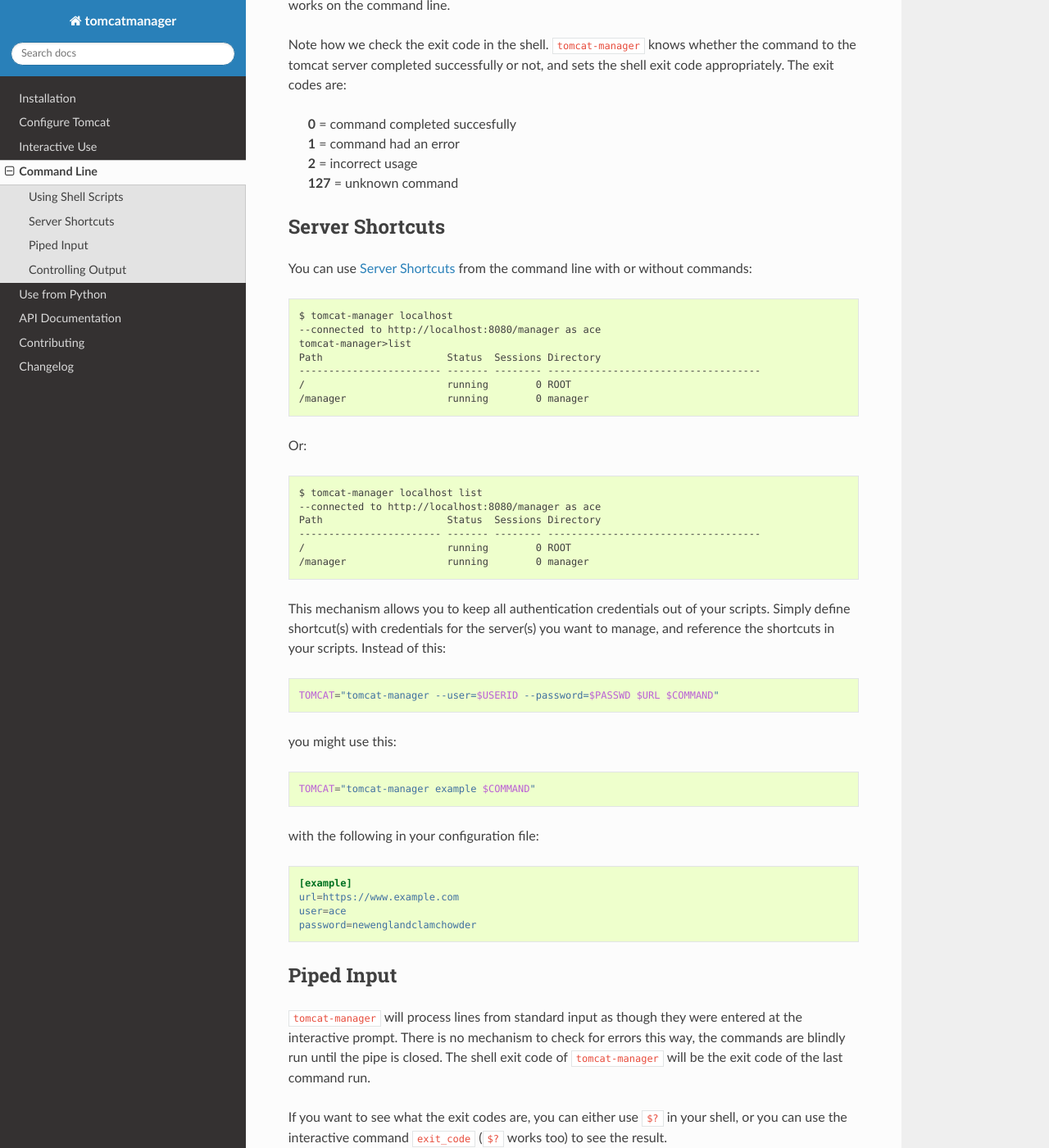
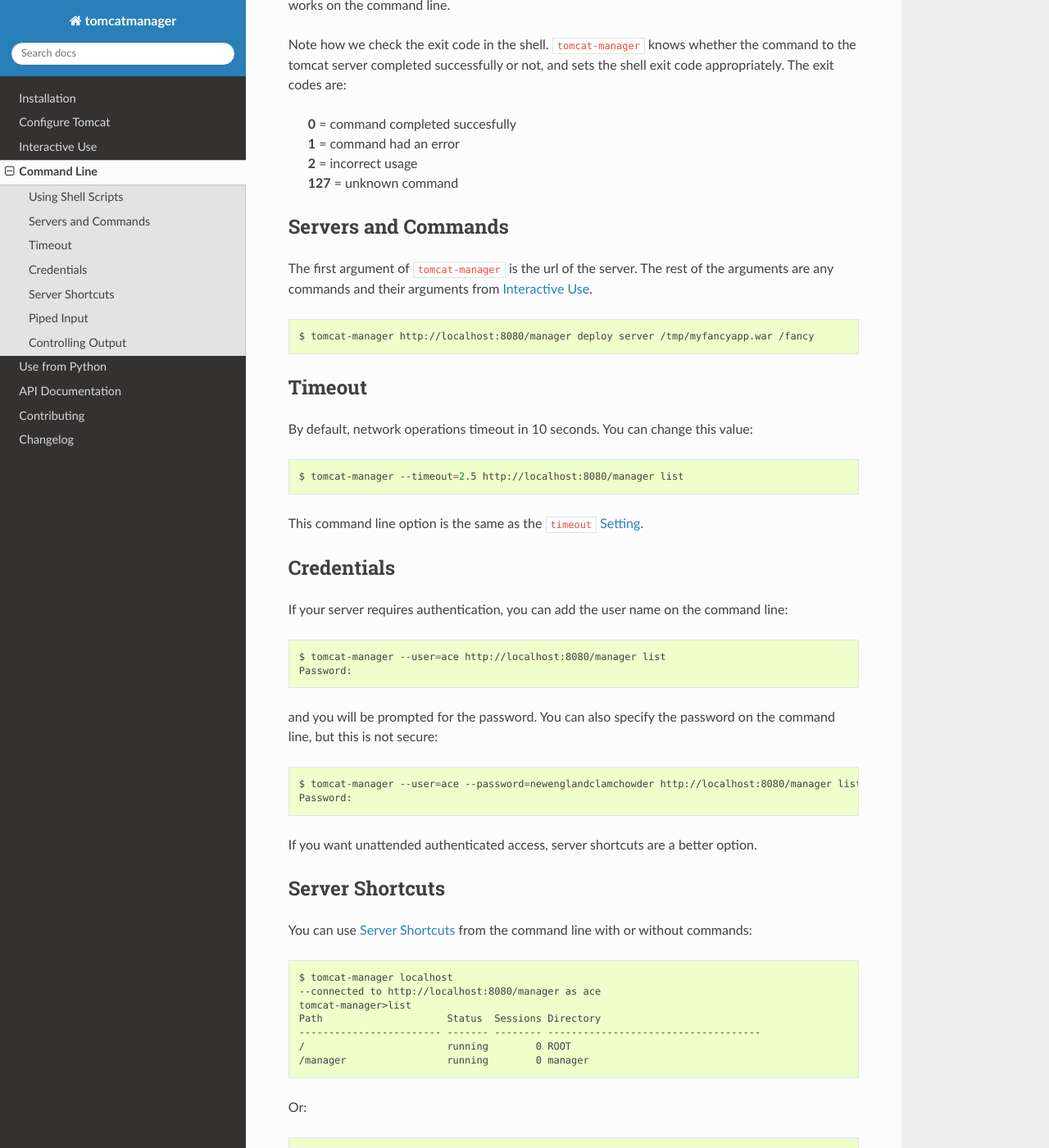
Before and after one commit to tomcatmanager/tomcatmanager, a Sphinx documentation site: the page built from docs/commandline.rst, in a window 1280 px wide and 1400 px high, scrolled down 1289 px. Shown: the whole window at 82% size. Built offline with Sphinx 7.4.7 and the Read the Docs theme 2.0.0, drawn with Linux system fonts in a browser that asks for light colours.

Commit message:
Add documentation for timeout and credentials

```diff
--- a/CHANGELOG.rst
+++ b/CHANGELOG.rst
@@ -18,6 +18,10 @@
 
 - Add support for Python 3.9
 
+Changed
+^^^^^^^
+
+- Improved documentation for network timeouts
 
 Removed
 ^^^^^^^
--- a/docs/commandline.rst
+++ b/docs/commandline.rst
@@ -74,6 +74,52 @@
   | **1** = command had an error
   | **2** = incorrect usage
   | **127** = unknown command
+
+
+Servers and Commands
+--------------------
+
+The first argument of ``tomcat-manager`` is the url of the server. The rest
+of the arguments are any commands and their arguments from
+:doc:`Interactive Use <interactive>`.
+
+.. code-block:: bash
+
+  $ tomcat-manager http://localhost:8080/manager deploy server /tmp/myfancyapp.war /fancy
+
+
+Timeout
+-------
+
+By default, network operations timeout in 10 seconds. You can change this value:
+
+.. code-block:: bash
+
+  $ tomcat-manager --timeout=2.5 http://localhost:8080/manager list
+
+This command line option is the same as the ``timeout`` :ref:`Setting <settings>`.
+
+
+Credentials
+-----------
+
+If your server requires authentication, you can add the user name on the command
+line:
+
+.. code-block:: bash
+
+  $ tomcat-manager --user=ace http://localhost:8080/manager list
+  Password:
+
+and you will be prompted for the password. You can also specify the password on
+the command line, but this is not secure:
+
+.. code-block:: bash
+
+  $ tomcat-manager --user=ace --password=newenglandclamchowder http://localhost:8080/manager list
+  Password:
+
+If you want unattended authenticated access, server shortcuts are a better option.
 
 
 Server Shortcuts
```
